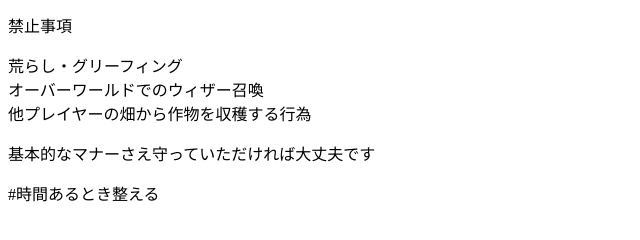
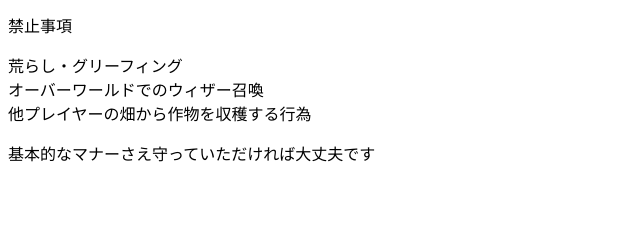
Before and after one commit to oisiiiiosusi/osushi, a plain HTML site: page index.html in a window 1280 px wide. Shown: the part 102-342 px from the top of the page, without its empty margins (0-640 px from the left). Drawn offline with Linux system fonts and the light colour scheme.

Commit message:
Update index.html

```diff
--- a/index.html
+++ b/index.html
@@ -5,5 +5,5 @@
     <p>荒らし・グリーフィング<br>オーバーワールドでのウィザー召喚<br>他プレイヤーの畑から作物を収穫する行為</p>
     <p>基本的なマナーさえ守っていただければ大丈夫です<p>
 
-    #時間あるとき整える
+    <!-- 時間あるときに整える -->
 </body>
```
